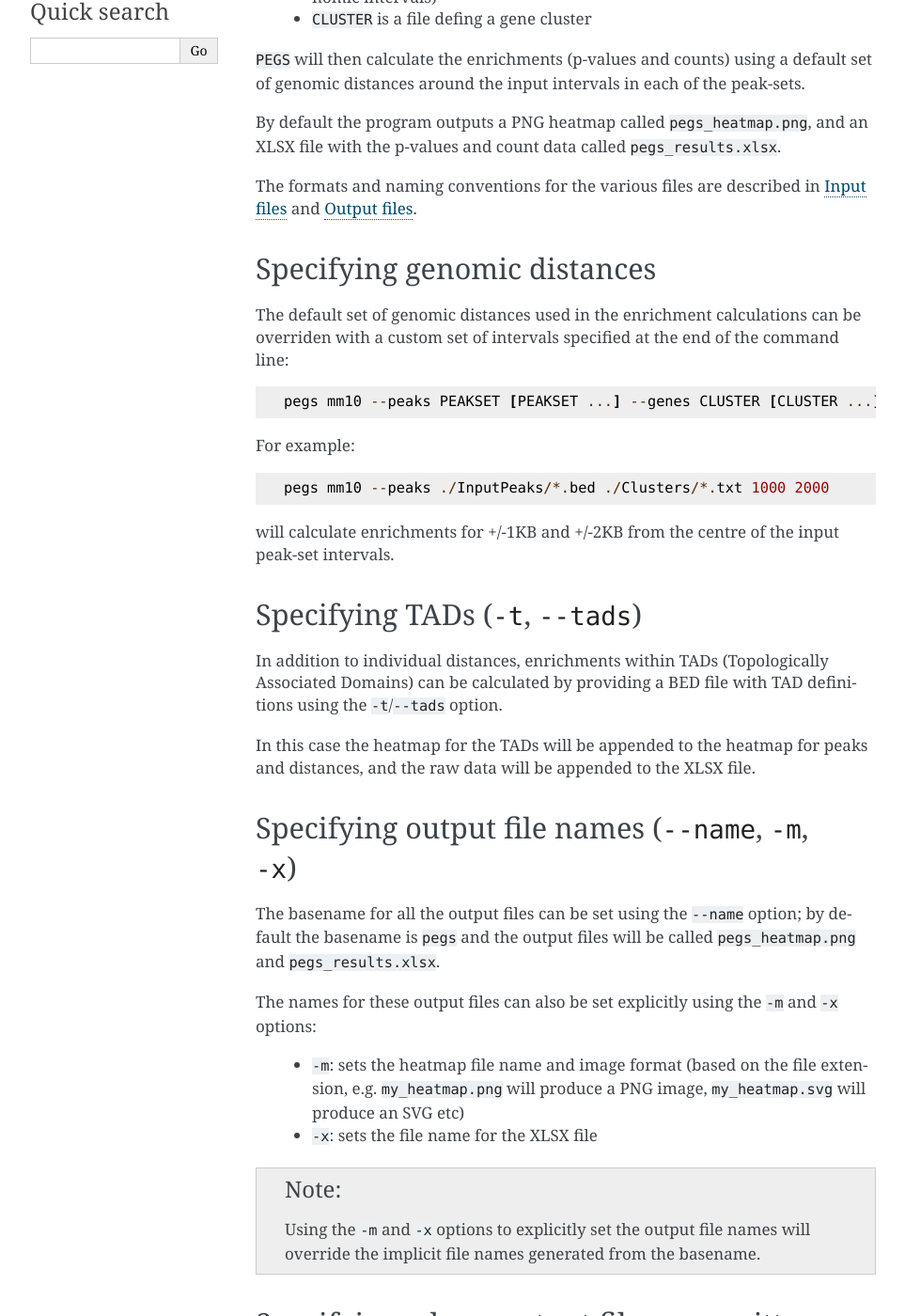
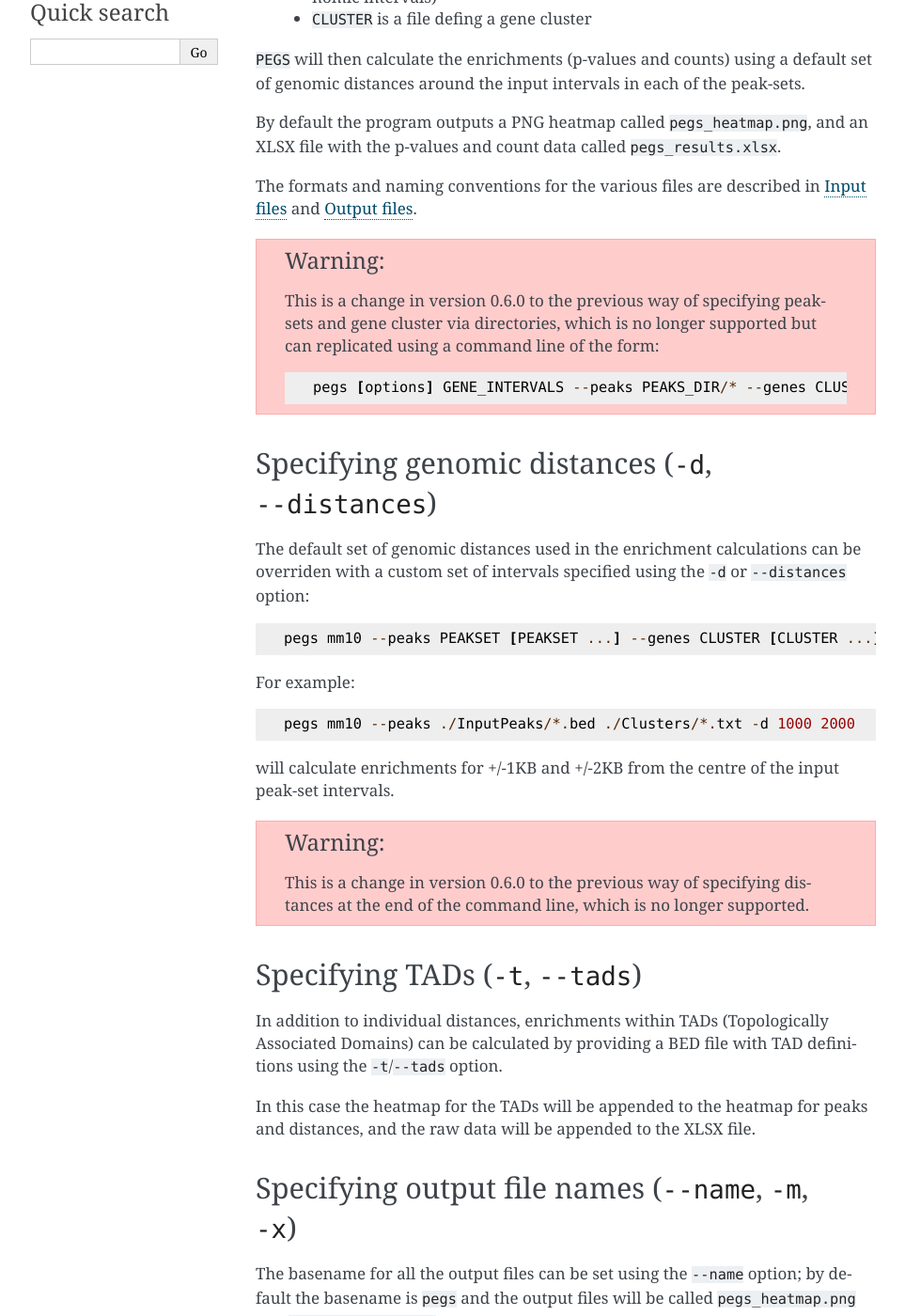
Before and after one commit to fls-bioinformatics-core/pegs, a Sphinx documentation site: the page built from docs/source/usage.rst, in a window 1280 px wide and 1400 px high, scrolled down 422 px. Shown: the whole window at 94% size, without its empty margins (148-1111 px from the left). Built offline with Sphinx 7.4.7, drawn with Linux system fonts in a browser that asks for light colours; some of the changed text lies outside the part shown.

Commit message:
cli: update to remove legacy ways of specifying inputs, and add -d/--distances option.

```diff
--- a/docs/source/usage.rst
+++ b/docs/source/usage.rst
@@ -32,26 +32,43 @@ count data called ``pegs_results.xlsx``.
 The formats and naming conventions for the various files are
 described in :doc:`inputs` and :doc:`outputs`.
 
-Specifying genomic distances
-============================
+.. warning::
+
+   This is a change in version 0.6.0 to the previous way of
+   specifying peaksets and gene cluster via directories, which
+   is no longer supported but can replicated using a command
+   line of the form:
+
+   ::
+
+       pegs [options] GENE_INTERVALS --peaks PEAKS_DIR/* --genes CLUSTERS_DIR/*
+
+
+Specifying genomic distances (``-d``, ``--distances``)
+======================================================
 
 The default set of genomic distances used in the enrichment
 calculations can be overriden with a custom set of intervals
-specified at the end of the command line:
+specified using the ``-d`` or ``--distances`` option:
 
 ::
 
-    pegs mm10 --peaks PEAKSET [PEAKSET ...] --genes CLUSTER [CLUSTER ...] [DISTANCE [DISTANCE ...]]
+    pegs mm10 --peaks PEAKSET [PEAKSET ...] --genes CLUSTER [CLUSTER ...] -d [DISTANCE [DISTANCE ...]]
 
 For example:
 
 ::
 
-    pegs mm10 --peaks ./InputPeaks/*.bed ./Clusters/*.txt 1000 2000
+    pegs mm10 --peaks ./InputPeaks/*.bed ./Clusters/*.txt -d 1000 2000
 
 will calculate enrichments for +/-1KB and +/-2KB from the centre
 of the input peak-set intervals.
 
+.. warning::
+
+   This is a change in version 0.6.0 to the previous way of
+   specifying distances at the end of the command line, which
+   is no longer supported.
 
 Specifying TADs (``-t``, ``--tads``)
 ====================================
```
Also changed, not shown: other parts of docs/source/usage.rst (+0 -28 lines), 2 other files.
